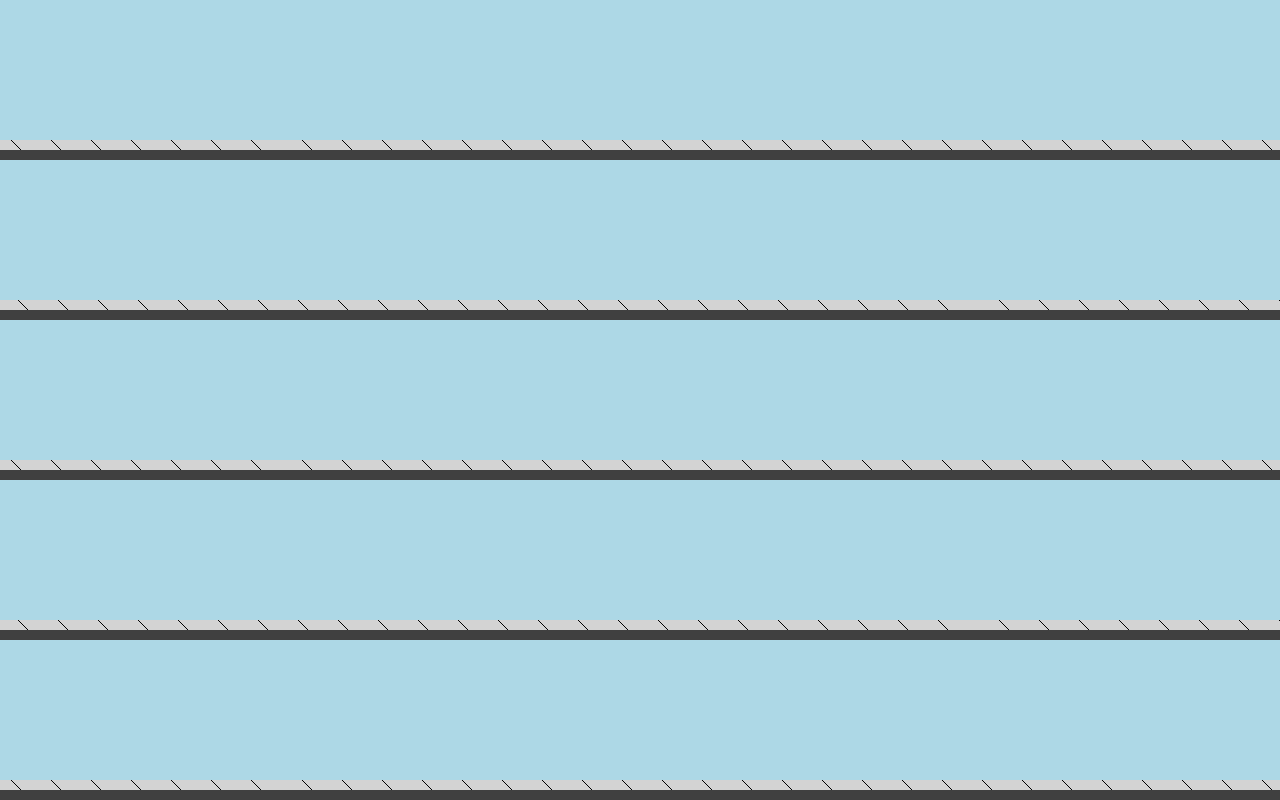
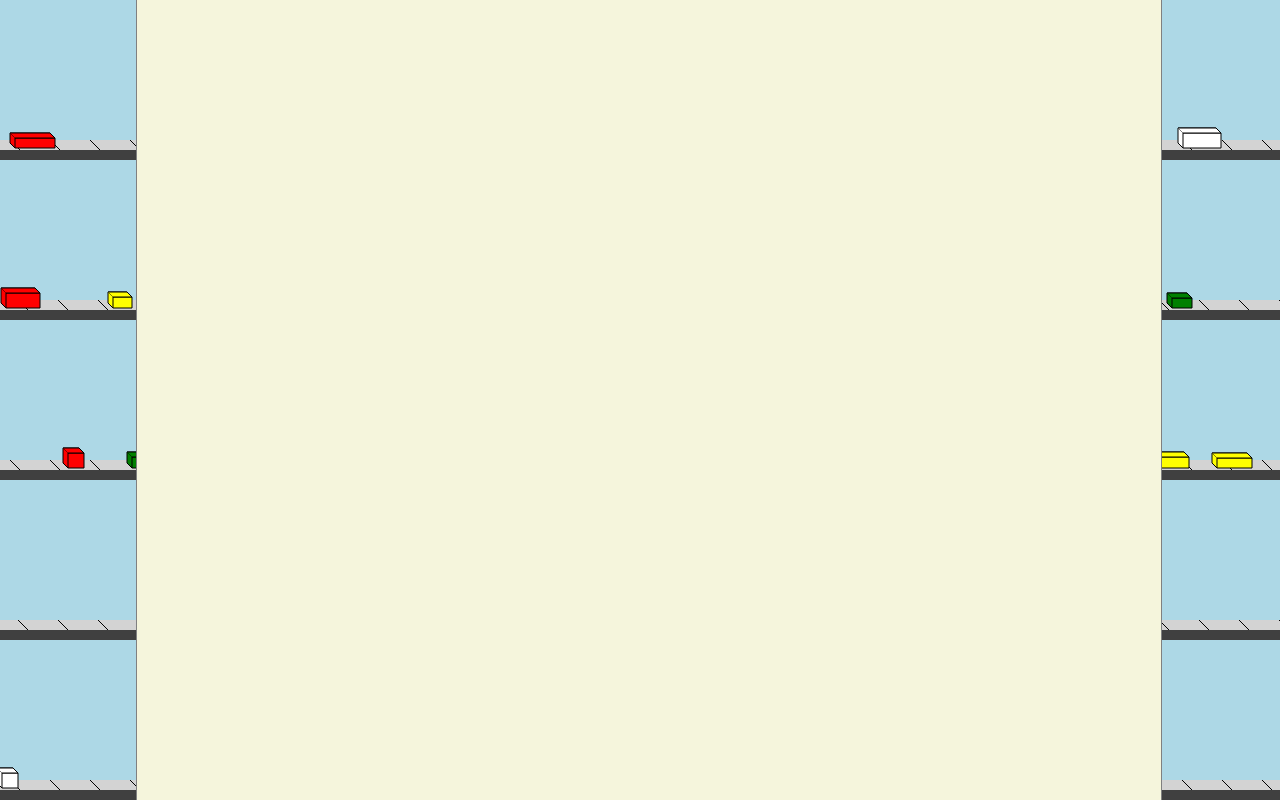
Before and after one commit to garrettdavid1/Robotics, a plain HTML site: page index.html in a window 1280 px wide. Shown: the top 800 px of the page. Drawn offline with Linux system fonts and the light colour scheme.

Commit message:
Created legos, made them ride on conveyors, made it so they won't overlap, added content container. Whew!

```diff
--- a/content/css/index.css
+++ b/content/css/index.css
@@ -0,0 +1,16 @@
+body{
+    overflow: hidden;
+}
+#siteContainer{
+    background-color: white;
+    margin: 0px 10vw 0px 10vw;
+    z-index: 2;
+    position: absolute;
+    width: 80vw;
+    height: 100vw;
+    border: 1px solid gray;
+    border-top: none;
+    border-bottom: none;
+    top: 0;
+    background-color: beige;
+}
--- a/index.html
+++ b/index.html
@@ -10,6 +10,7 @@
 </head>
 
 <body>
+    <div id="siteContainer"></div>
     <canvas id="canvas"></canvas>
 </body>
 
--- a/js/index.js
+++ b/js/index.js
@@ -18,16 +18,18 @@ $(document).ready(function () {
     addEventListener('resize', function () {
 		canvas.width = innerWidth;
 		canvas.height = innerHeight;
-
+		objects = [];
+		lines = [];
+		legos = [];
 		init();
     });
 
     var colors = [
-		'#89FEFA',
-		'#20D5F6',
-		'#1873B9',
-		'#2B3FB2',
-		'#0B0A89'
+		'red',
+		'blue',
+		'yellow',
+		'green',
+		'white'
 	];
 
     function randomIntFromRange(min, max) {
@@ -36,6 +38,61 @@ $(document).ready(function () {
 
 	function randomColor(colors) {
 		return colors[Math.floor(Math.random() * colors.length)];
+	}
+
+	function Lego(x, y, width, height, depth, color, dY){
+		this.x = x;
+		this.y = y - height;
+		this.width = width;
+		this.height = height;
+		this.depth = depth;
+		this.color = color;
+		this.dY = dY;
+
+		this.update = function(){
+			this.x += this.dY;
+			if(this.x > innerWidth + 20){
+				this.x = -20
+			} else if(this.x < -20){
+				this.x = innerWidth + 20;
+			}
+			this.draw();
+		}
+
+		this.draw = function(){
+			c.beginPath();
+			c.fillStyle = this.color;
+			c.fillRect(this.x, this.y, this.width, this.height);
+			c.closePath();
+
+			c.beginPath();
+			c.moveTo(this.x, this.y);
+			c.lineTo(this.x + (-1 * this.depth), this.y + (-1 * this.depth));
+			c.lineTo(this.x + (-1 * this.depth), this.y + this.height - this.depth);
+			c.lineTo(this.x, this.y + this.height);
+			c.lineTo(this.x, this.y);
+			c.lineTo(this.x + this.width, this.y);
+			c.lineTo(this.x + this.width, this.y + this.height);
+			c.lineTo(this.x, this.y + this.height);
+			c.fillStyle = this.color;
+			c.fill();
+			c.stroke();
+			c.closePath();
+
+			c.beginPath();
+			c.moveTo(this.x - this.depth, this.y - this.depth);
+			c.lineTo(this.x + this.width - this.depth, this.y - this.depth);
+			c.lineTo(this.x + this.width, this.y);
+			c.fillStyle = this.color;
+			c.fill();
+			c.stroke();
+			c.strokeStyle = '#000';
+			c.lineTo(this.x, this.y);
+			c.fillStyle = this.color;
+			c.fill();
+			c.stroke();
+			c.closePath();
+		}
 	}
 
 	function BeltLine(x, y, i, direction){
@@ -48,7 +105,7 @@ $(document).ready(function () {
 		this.update = function(){
 			if(this.dx > 0){ // Conveyor belt moving to the right
 				if(this.x + this.dir > innerWidth){ // Is line outside of the window?
-					this.x = -10; // Reset x to just off the left side of the screen.
+					this.x = -11; // Reset x to just off the left side of the screen.
 					this.dir = 1; // Reset this number just to keep it small.
 				} else {
 					this.dir += this.dx; // Move line one px to the right.
@@ -99,23 +156,87 @@ $(document).ready(function () {
 
 		var objects = [];
 		var lines = [];
+		var legos = [];
 		var dir;
+		var rowNum;
+		var dY;
+		var width;
+		var height;
+		var legoCoords = new Array(5);
+		for(var i = 0; i < legoCoords.length; i++){
+			legoCoords[i] = new Array();
+		}
+		var x;
+		var newX;
+		var newXArray = [];
+		var validX;
+		var xTaken;
+		var newMinX;
+		var newMaxX;
     function init(){
-			for(var i = 0; i < 5; i++){
+		for (var i = 0; i < 5; i++) {
 			objects.push(new Conveyor(-10, ((innerHeight / 5) * i) + (innerHeight / 5) - 20, 20));
 		}
-			objects.forEach(function(obj){
-				if(objects.indexOf(obj) % 2 === 0){
+		objects.forEach(function (obj) {
+			if (objects.indexOf(obj) % 2 === 0) {
 				dir = 1;
-				} else{
+			} else {
 				dir = -1;
 			}
 
-				for(var i = 0; i < (innerWidth)  / 40; i++){
+			for (var i = 0; i < (innerWidth) / 40; i++) {
 				lines.push(new BeltLine(obj.x * (-4) * i, obj.y, i, dir));
 			}
 		});
 
+
+		for (var i = 0; i < randomIntFromRange(30, 50); i++) {
+			rowNum = randomIntFromRange(1, 5);
+			width = randomIntFromRange(15, 40);
+			height = randomIntFromRange(10, 15);
+			y = (((innerHeight / 5) * rowNum) - 12);
+			x = getRandomX(-10, innerWidth, rowNum - 1, width);
+			if (rowNum % 2 === 1) {
+				dY = 1;
+			} else {
+				dY = -1;
+			}
+			legos.push(new Lego(x, y, width, height, 5, randomColor(colors), dY));
+		}
+	}
+
+
+	function getRandomX(minX, maxX, rowNum, width){
+		validX = false;
+		while(validX === false){
+			newX = randomIntFromRange(minX, maxX);
+			newMinX = newX - 10;
+			newMaxX = newX + width + 10;
+			if(legoCoords[rowNum].length > 0){
+				xTaken = pointIsTaken(newMinX, newMaxX, legoCoords[rowNum])
+				if(xTaken === true){
+					validX = false;
+				} else{
+					legoCoords[rowNum].push({xMin: newMinX, xMax: newMaxX});
+					validX = true;
+				}
+			} else{
+				legoCoords[rowNum].push({xMin: newMinX, xMax: newMaxX});
+				validX = true;
+			}
+		}
+		return newX;
+	}
+
+	function pointIsTaken(xMin, xMax, pointsTaken){
+		for(var i = 0; i < pointsTaken.length; i++){
+			if(pointIsInBetween(xMin, pointsTaken[i].xMin, pointsTaken[i].xMax) || pointIsInBetween(xMax, pointsTaken[i].xMin, pointsTaken[i].xMax) ) return true;
+		}
+		return false;
+	}
+	function pointIsInBetween(x, xMin, xMax){
+		if(x >= xMin && x <= xMax) return true;
+		return false;
 	}
 
 
@@ -129,6 +250,10 @@ $(document).ready(function () {
 		lines.forEach(function(line){
 			line.update();
 		});
+
+		legos.forEach(function(lego){
+			lego.update();
+		});
 	}
 
     init();
```
Also changed, not shown: content/images/redLego.png (added). Lines whose indentation alone changed are shown as unchanged.
